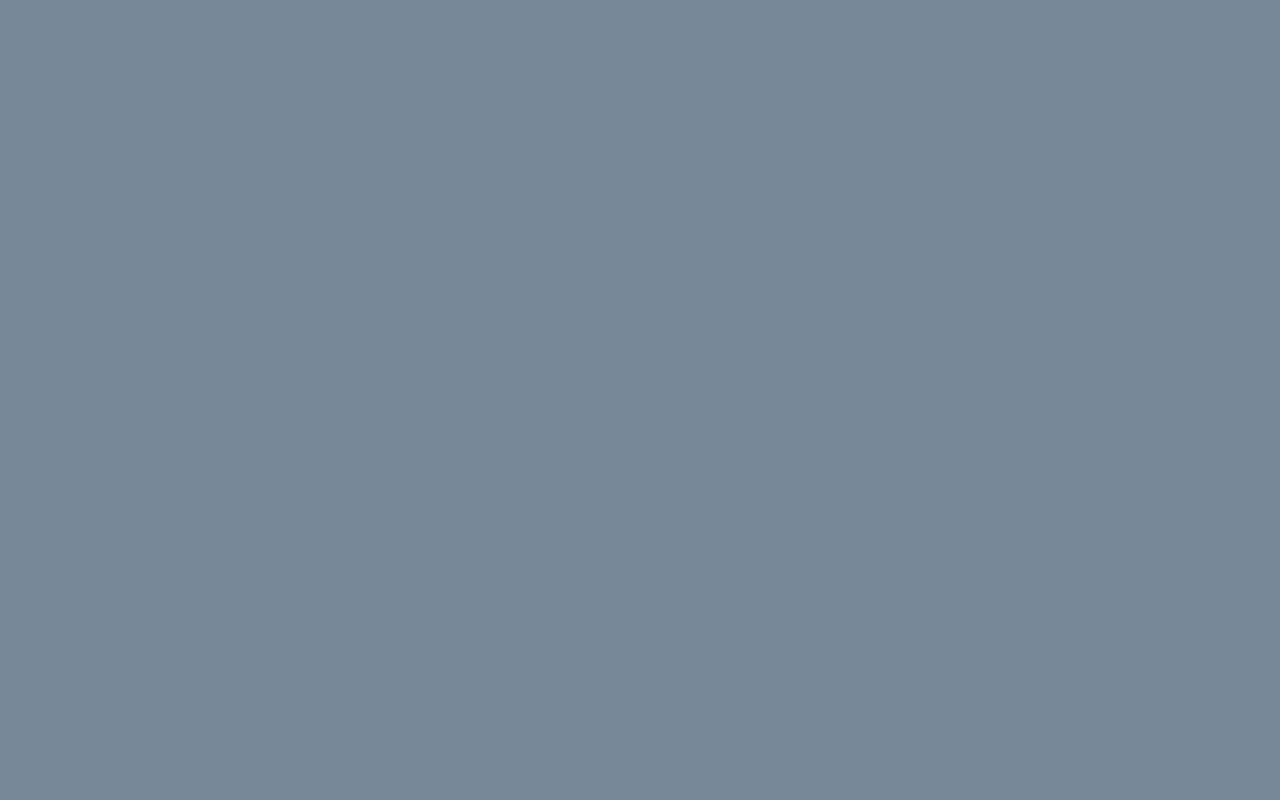
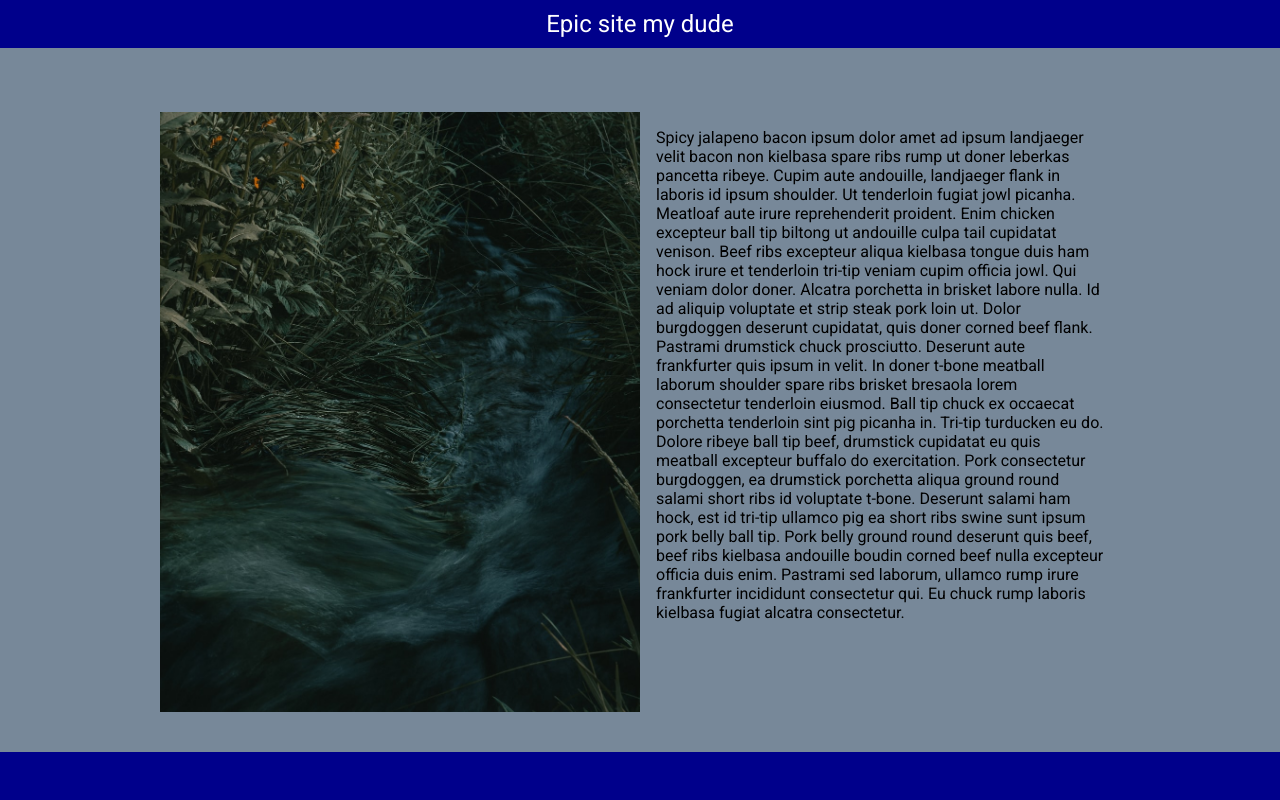
Before and after one commit to gabbelabbe/uppgift1fullstackutbildning, a plain HTML site: page index.html in a window 1280 px wide. Drawn offline with Linux system fonts and the light colour scheme.

Commit message:
content on page :)

```diff
--- a/css/index.css
+++ b/css/index.css
@@ -1,3 +1,72 @@
 body {
   background-color: lightslategray;
+  margin: 0;
+  display: flex;
+  flex-direction: column;
+  align-items: center;
+  min-height: 100vh;
 }
+
+p {
+  font-family: 'Roboto', sans-serif;
+}
+
+header {
+  width: 100%;
+  height: 3em;
+  background-color: darkblue;
+  display: flex;
+  position: -webkit-sticky;
+  position: sticky;
+  top: 0px;
+  align-items: center;
+  justify-content: center;
+}
+
+.header-text {
+  color: white;
+  font-size: 1.5em;
+  margin: 0;
+}
+
+.content-container {
+  display: flex;
+  margin-top: 4em;
+  width: 75vw;
+  height: 75vh;
+}
+
+.img {
+  object-fit: cover;
+  width: 50%;
+  height: 100%;
+}
+
+.content-text {
+  margin: 1rem;
+  font-size: 1em;
+}
+
+.footer {
+  width: 100%;
+  height: 3em;
+  background-color: darkblue;
+  margin-top: auto;
+}
+
+@media only screen and (max-width: 960px) {
+  .content-container {
+    flex-direction: column;
+    height: fit-content;
+  }
+
+  .img {
+    object-fit: cover;
+    width: 100%;
+    height: 50%;
+  }
+
+  .content-text {
+    margin: 1rem 0;
+  }
+}
--- a/index.html
+++ b/index.html
@@ -5,9 +5,28 @@
   <meta name="viewport" content="width=device-width, initial-scale=1.0">
   <title>Document</title>
   <link rel="stylesheet" href="css/index.css">
+  <link rel="preconnect" href="https://fonts.gstatic.com">
+  <link href="https://fonts.googleapis.com/css2?family=Roboto&display=swap" rel="stylesheet">
 </head>
 <body>
-  <header></header>
+  <header>
+    <p class="header-text">Epic site my dude</p>
+  </header>
+
+  <div class="content-container">
+    <img width="1000" height="1000" src="img/photo-1606387945281-0485fbcba5f4.jpg" alt="nice pic" class="img">
+    <p class="content-text">
+      Spicy jalapeno bacon ipsum dolor amet ad ipsum landjaeger velit bacon non kielbasa spare ribs rump ut doner leberkas pancetta ribeye. Cupim aute andouille, landjaeger flank in laboris id ipsum shoulder. Ut tenderloin fugiat jowl picanha. Meatloaf aute irure reprehenderit proident.
+      Enim chicken excepteur ball tip biltong ut andouille culpa tail cupidatat venison. Beef ribs excepteur aliqua kielbasa tongue duis ham hock irure et tenderloin tri-tip veniam cupim officia jowl. Qui veniam dolor doner. Alcatra porchetta in brisket labore nulla. Id ad aliquip voluptate et strip steak pork loin ut.
+      Dolor burgdoggen deserunt cupidatat, quis doner corned beef flank. Pastrami drumstick chuck prosciutto. Deserunt aute frankfurter quis ipsum in velit. In doner t-bone meatball laborum shoulder spare ribs brisket bresaola lorem consectetur tenderloin eiusmod.
+      Ball tip chuck ex occaecat porchetta tenderloin sint pig picanha in. Tri-tip turducken eu do. Dolore ribeye ball tip beef, drumstick cupidatat eu quis meatball excepteur buffalo do exercitation. Pork consectetur burgdoggen, ea drumstick porchetta aliqua ground round salami short ribs id voluptate t-bone.
+      Deserunt salami ham hock, est id tri-tip ullamco pig ea short ribs swine sunt ipsum pork belly ball tip. Pork belly ground round deserunt quis beef, beef ribs kielbasa andouille boudin corned beef nulla excepteur officia duis enim. Pastrami sed laborum, ullamco rump irure frankfurter incididunt consectetur qui. Eu chuck rump laboris kielbasa fugiat alcatra consectetur.
+    </p>
+  </div>
+
+  <footer class="footer">
+
+  </footer>
 </body>
 <script src="js/index.js"></script>
 </html>
```
Also changed, not shown: img/photo-1606387945281-0485fbcba5f4.jpg (added).
